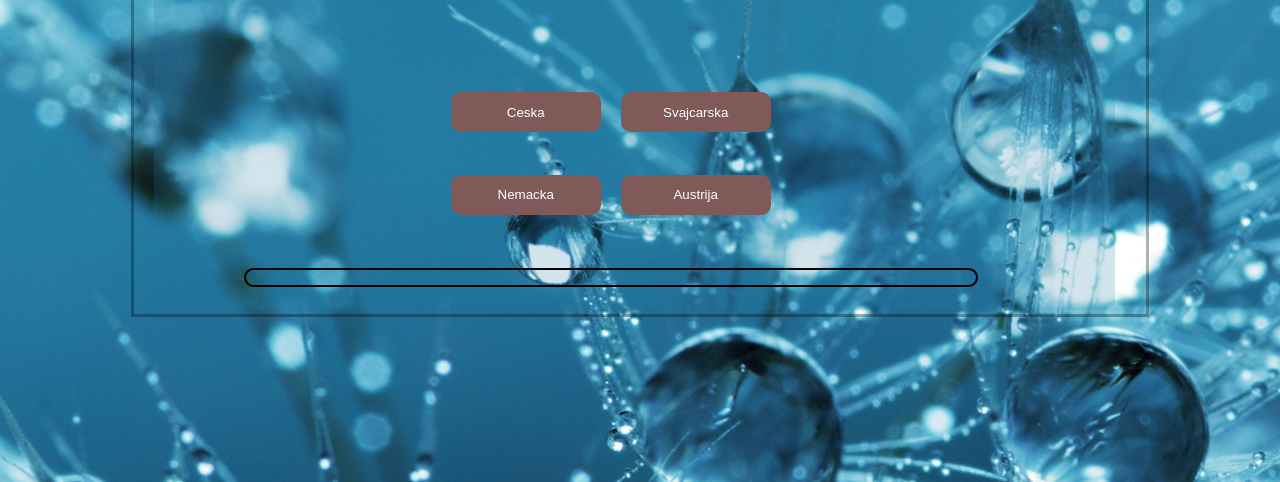
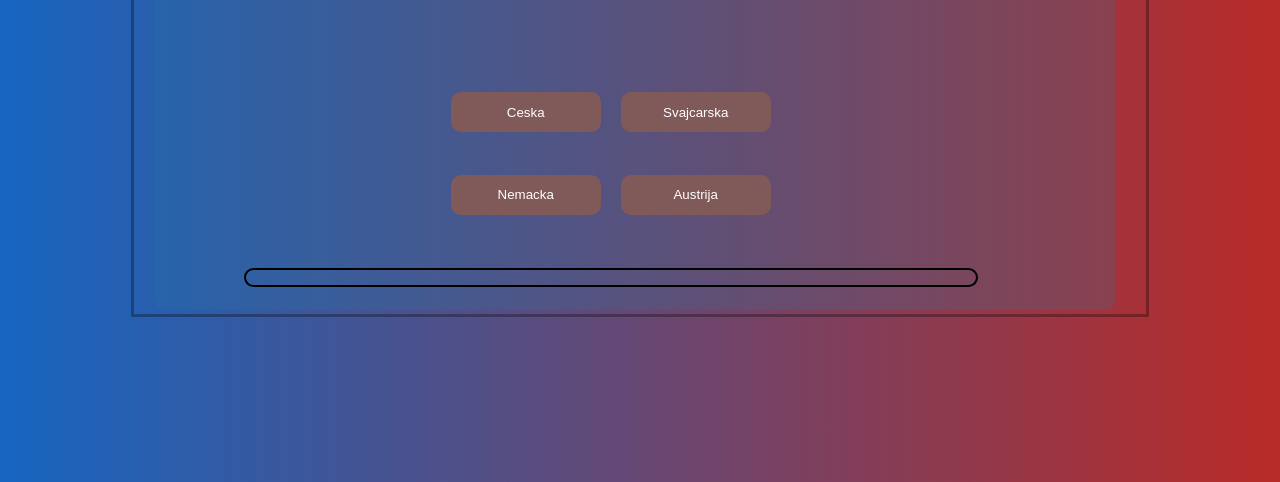
Before and after one commit to NikolaGolubovic/fast-quiz, a plain HTML site: page index.html in a window 1280 px wide. Shown: the part 334-816 px from the top of the page. Drawn offline with Linux system fonts and the light colour scheme.

Commit message:
Update style.css

```diff
--- a/css/style.css
+++ b/css/style.css
@@ -1,5 +1,10 @@
 body {
-   background-image: url("/img/background.jpg");
+   /* background-image doesn't work with gh pages so it is changed to gradient */
+   /* background-image: url("/img/background.jpg"); */
+   background: #b92b27;  /* fallback for old browsers */
+   background: -webkit-linear-gradient(to right, #1565C0, #b92b27);  /* Chrome 10-25, Safari 5.1-6 */
+   background: linear-gradient(to right, #1565C0, #b92b27); /* W3C, IE 10+/ Edge, Firefox 16+, Chrome 26+, Opera 12+, Safari 7+ */
+
    display: flex;
    justify-content: center;
    align-items: center;
```
